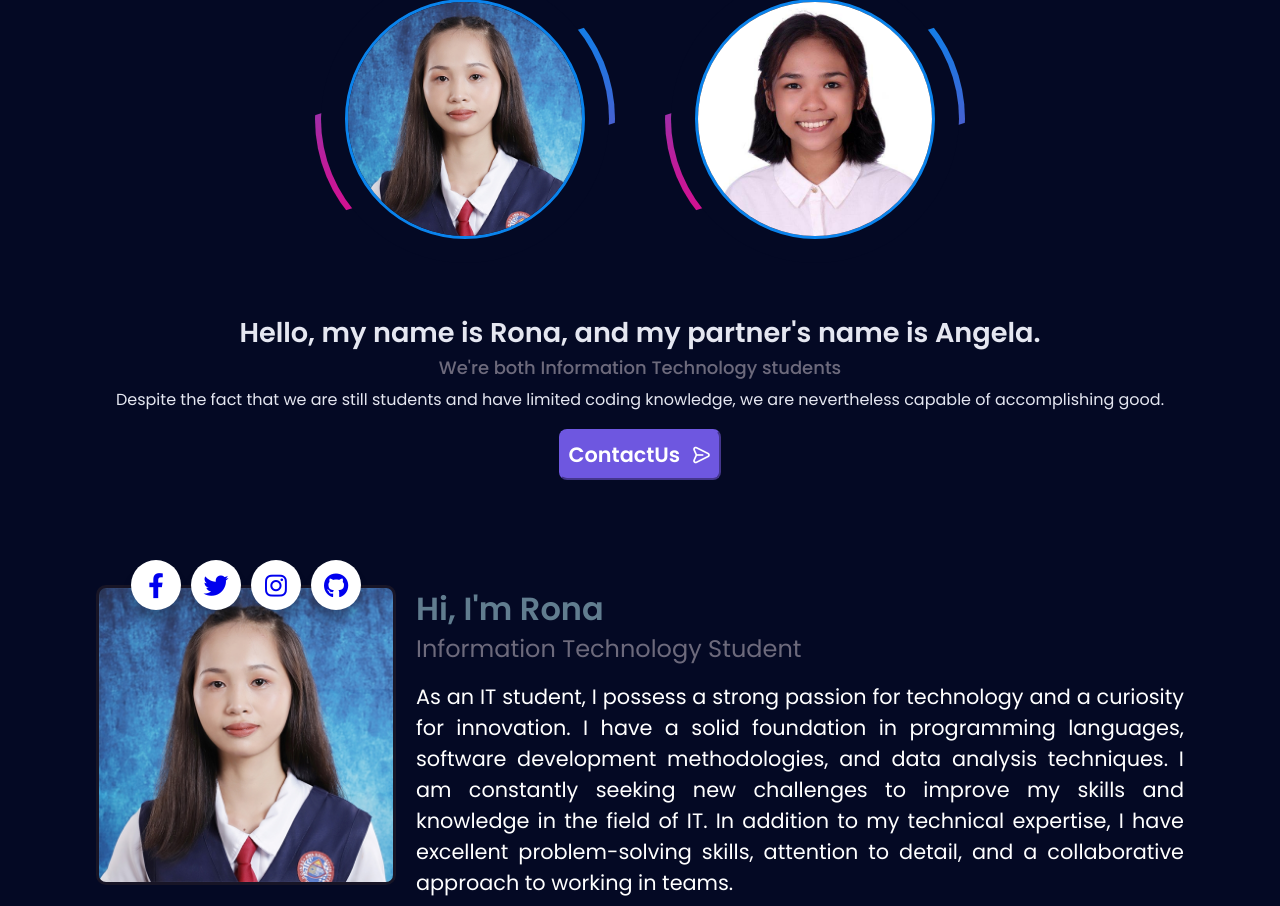
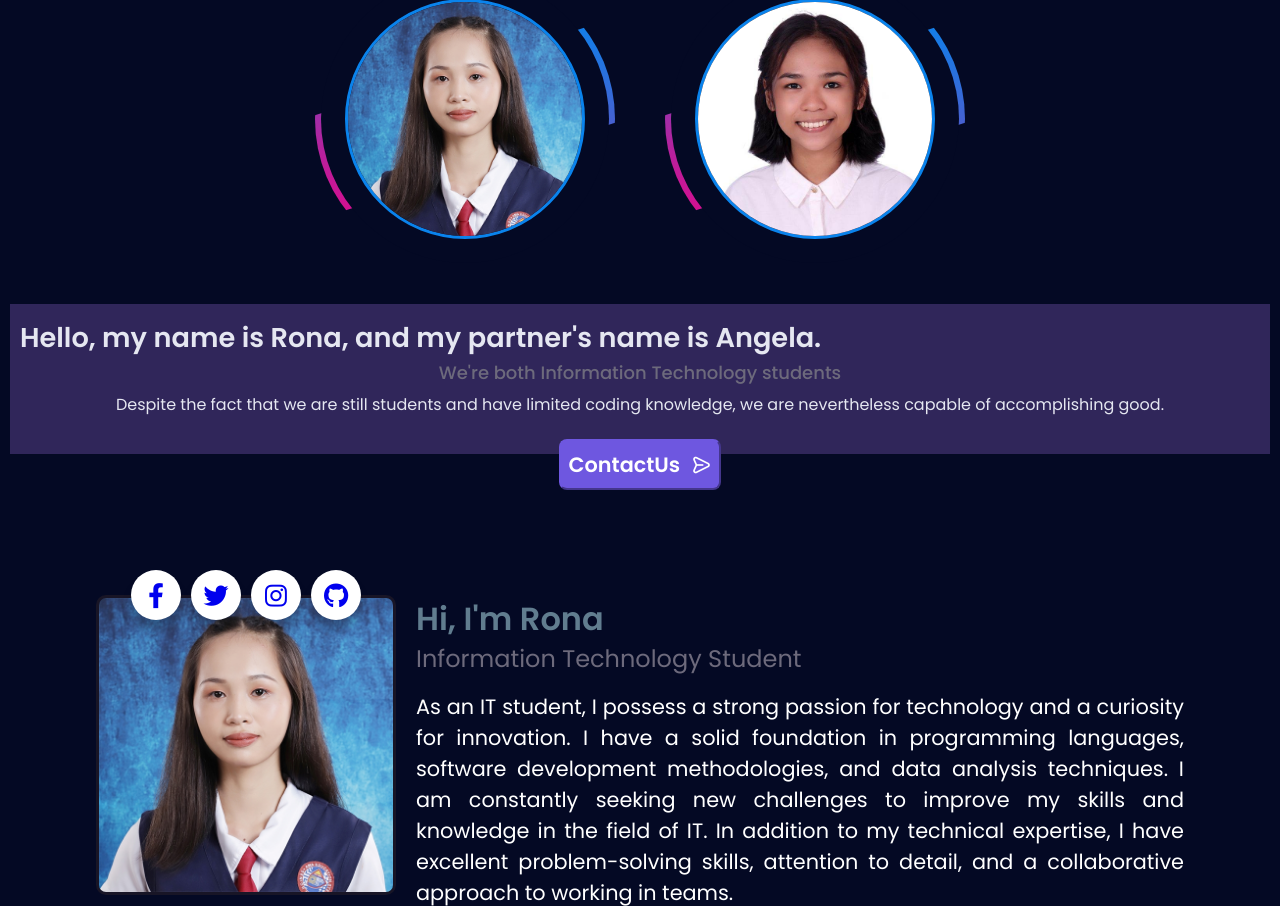
Before and after one commit to Roonnnaaaa/Balangat_Hugo_Web_Profile, a PHP site: page / in a window 1280 px wide. Shown: the part 136-1042 px from the top of the page. Run offline with PHP 8.4, Linux system fonts and the light colour scheme.

Commit message:
added changes in css

```diff
--- a/css/main.css
+++ b/css/main.css
@@ -300,15 +300,22 @@ nav ul li a:active{
 
 /*HOME DATA*/
 .home_data{
-    width: 100%;
     text-align: center;
-    grid-column: 1/3;
     padding: 10px;
     color: #e5e7f1;
+
+}
+.home_info{
+    justify-content: center;
+    text-align: center;
+    padding:  5px 10px;
+    background-color: #8760c556;
+
 }
 .home_title{
     font-size: 1.7rem;
     padding-top: 0.5rem;
+    text-align: left;
 }
 .home_subtitle{
     font-size: 1.125rem;
```
